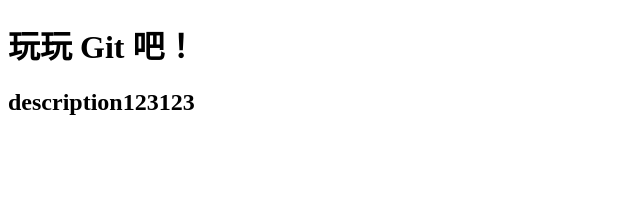
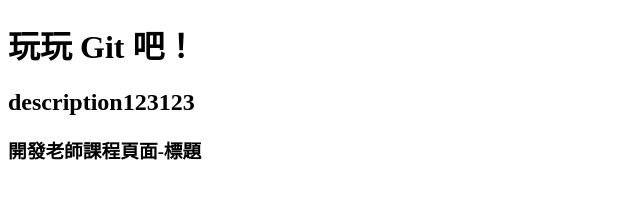
Before and after one commit to HSNM2/git-tutorial, a plain HTML site: page index.html in a window 1280 px wide. Shown: the whole page, without its empty margins (0-640 px from the left). Drawn offline with Linux system fonts and the light colour scheme.

```diff
--- a/index.html
+++ b/index.html
@@ -9,5 +9,8 @@
 <body>
   <h1>玩玩 Git 吧！</h1>
   <h2>description123123</h2>
+
+
+  <h3>開發老師課程頁面-標題</h3>
 </body>
 </html>
```
